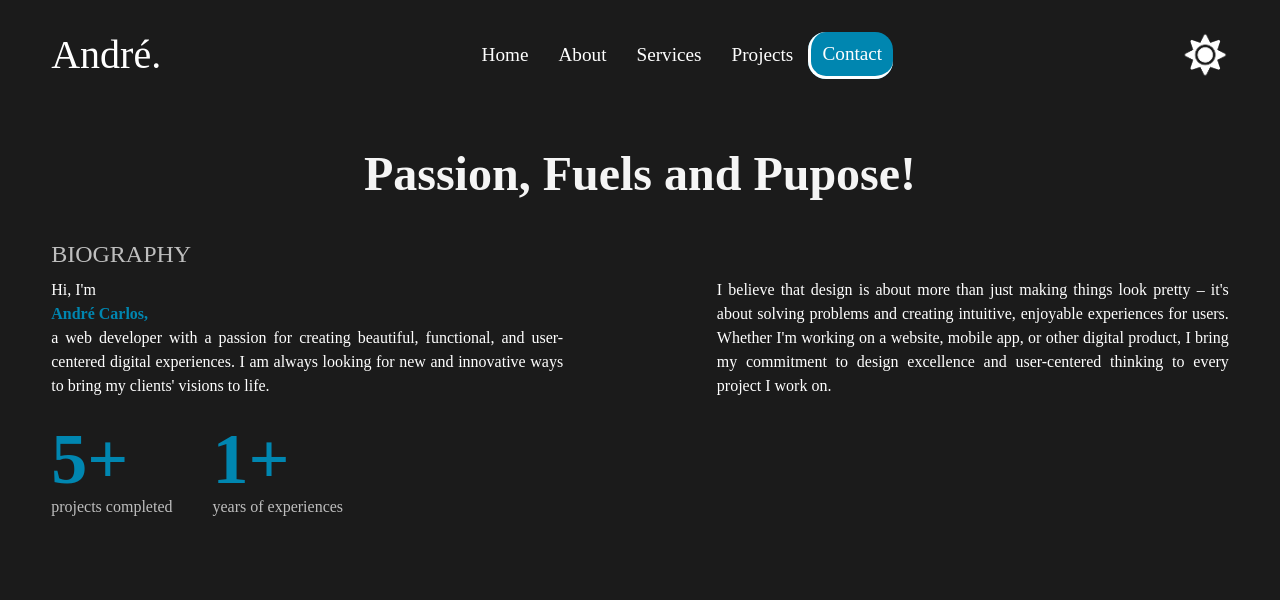
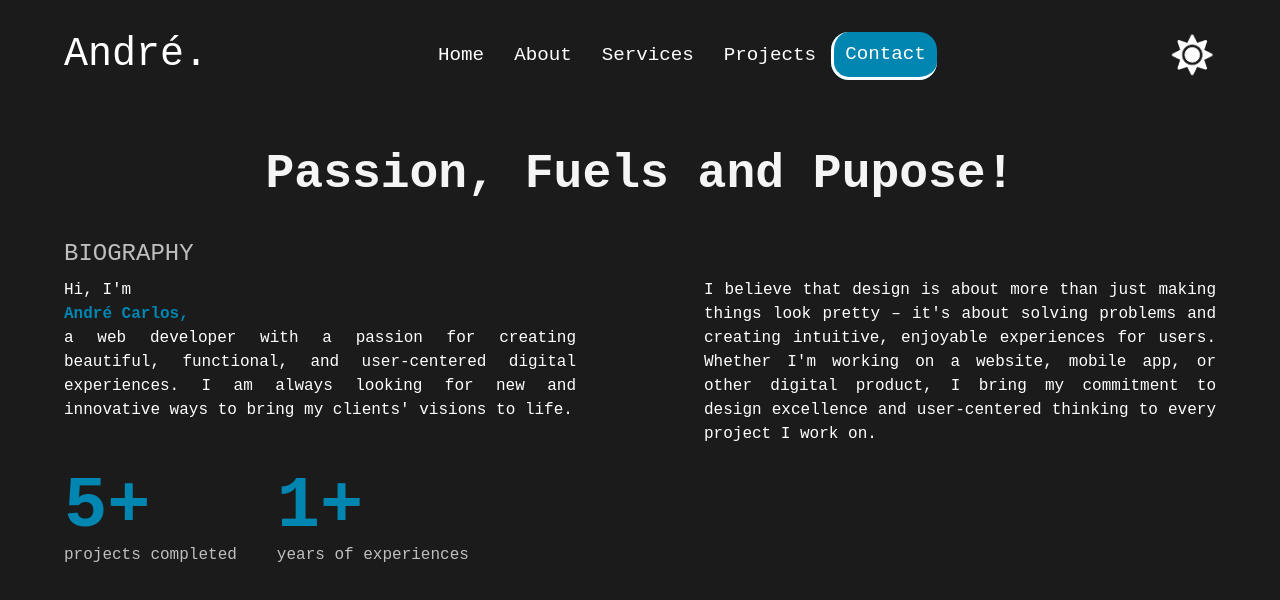
Before and after one commit to AndreCarlos007/Portfolio.jsx, a React (Vite) app: page /Resume in a window 1280 px wide. Shown: the top 600 px of the page. Built offline with nearby package versions, Linux system fonts and the light colour scheme.

Commit message:
:bug: fix: ajustes na troca de tema

```diff
--- a/src/App.jsx
+++ b/src/App.jsx
@@ -14,13 +14,14 @@ function App() {
   const salvar_tema = localStorage.getItem('salvar_tema')
   const [tema, setTema] = useState(salvar_tema ? salvar_tema : 'dark')
   useEffect(()=> {
+    document.body.classname = tema;
     localStorage.setItem('salvar_tema', tema)
   },[tema]);
 
   const location = useLocation();
 
   return (
-      <div className={`container ${tema}`}>
+      <div className={`${tema}`}>
         <Navbar tema={tema} setTema={setTema}/>
 
         <AnimatePresence mode="wait">
@@ -30,7 +31,6 @@ function App() {
               <Route path='/Services' element={ <Services /> }/>
               <Route path='/Projects' element={ <Projects /> }/>
               <Route path='/Contact' element={ <Contact /> }/>
-              <Route />
           </Routes>
         </AnimatePresence>
       </div>
--- a/src/components/Resumo/Resumo.jsx
+++ b/src/components/Resumo/Resumo.jsx
@@ -4,7 +4,7 @@ import "./style.css"
 
 const Resumo = () => {
   return (
-    <div className=''>
+    <div className='h-[calc(100vh-150px)]'>
         <div>
             <h1 id='title-about' className='flex items-center justify-center w-screen text-center mb-10 text-[#F5F5F5]  font-bold text-5xl mt-10'>Passion, Fuels and Pupose!</h1>
         </div>
--- a/src/index.css
+++ b/src/index.css
@@ -4,16 +4,25 @@
 
 @import url('https://fonts.googleapis.com/css2?family=JetBrains+Mono:ital,wght@0,100..800;1,100..800&family=Poppins:ital,wght@0,100;0,200;0,300;0,400;0,500;0,600;0,700;0,800;0,900;1,100;1,200;1,300;1,400;1,500;1,600;1,700;1,800;1,900&display=swap');
 
-*{
+*, *::before, *::after {
+  box-sizing: inherit;
+}
+html {
+  box-sizing: border-box;
+  font-size: 16px;
+}
+body {
   margin: 0;
   padding: 0;
-  box-sizing: border-box;
-  font-family: 'Cascadia Mono';
   background: #1B1B1B;
+  font-family: 'Cascadia Mono', monospace;
 }
-.ligth *{
-  background: #ffffff;
+body .ligth{
+  background: #ffffff !important;
 }
+
+
+
 
 .slide-in {
   position: fixed;
```
